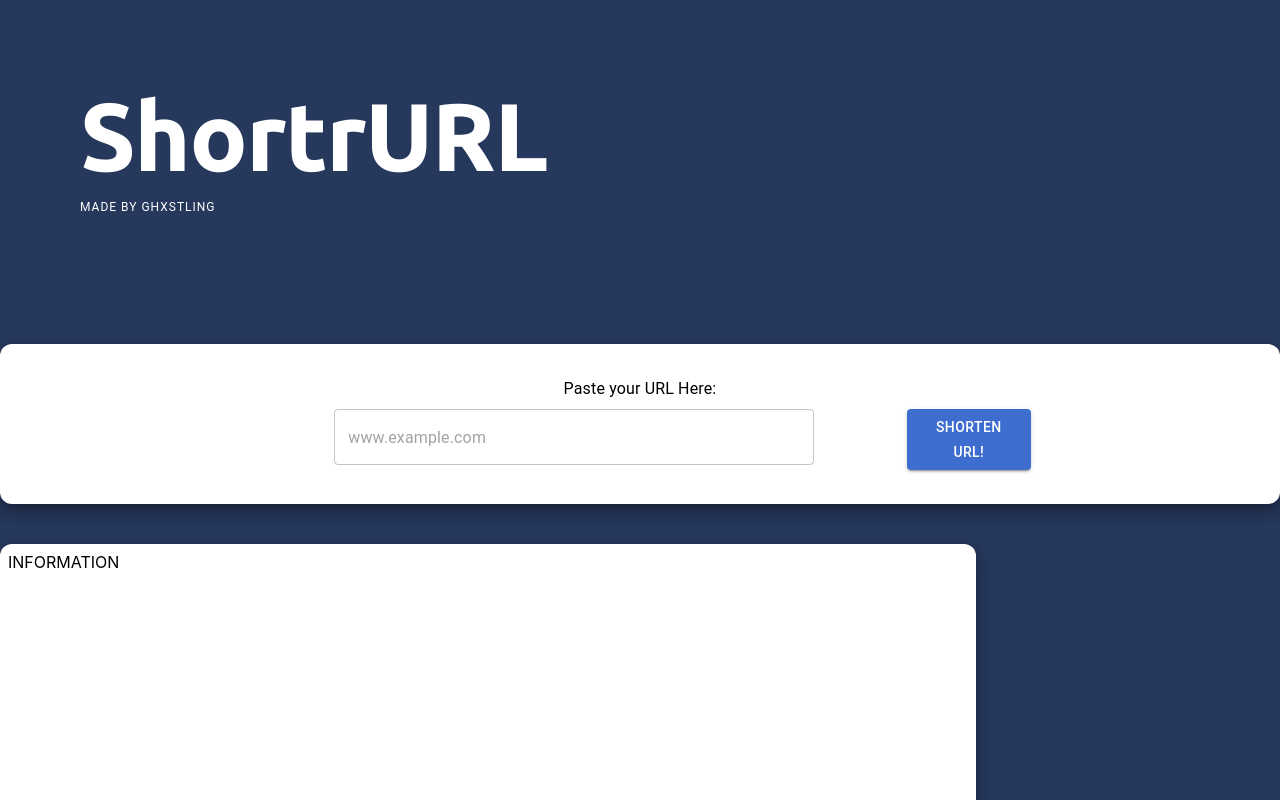
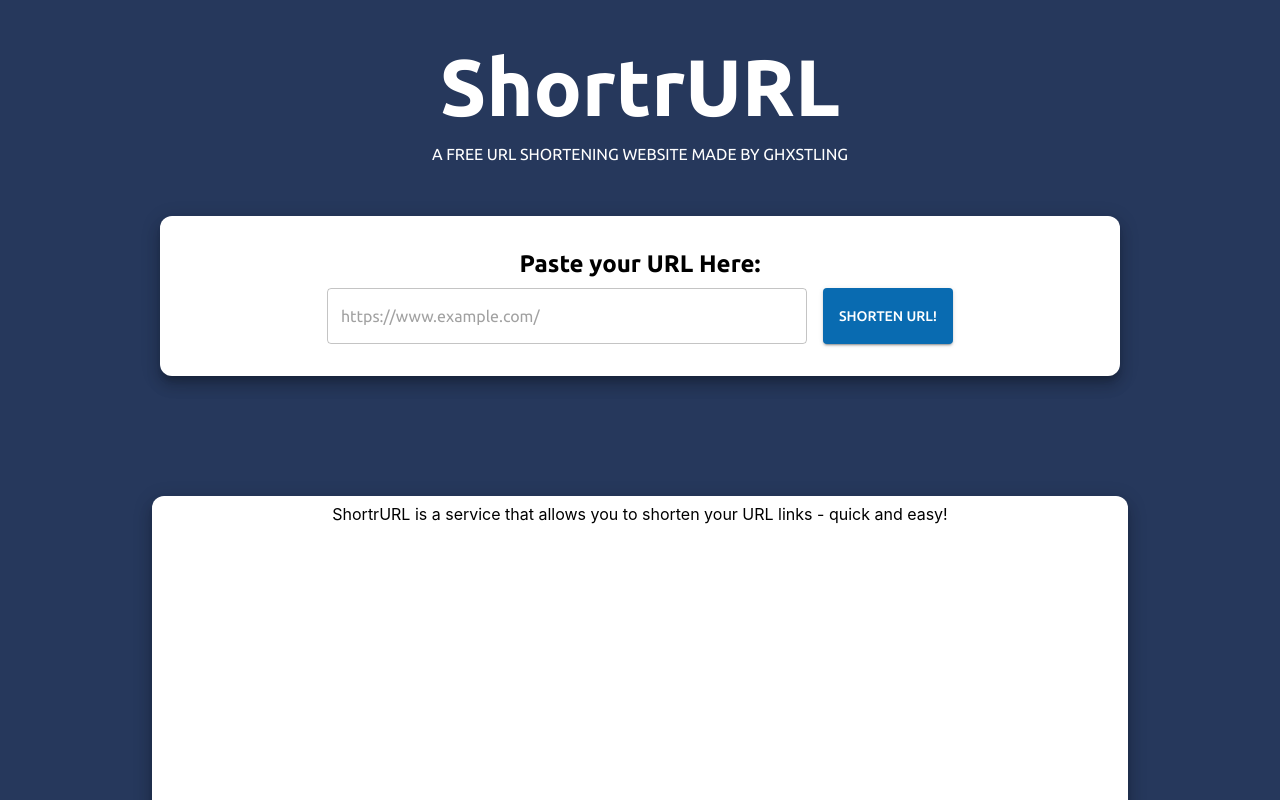
Before and after one commit to ghxstling/shortr-url, a React (Create React App) app: page / in a window 1280 px wide. Shown: the top 800 px of the page. Built offline with nearby package versions, Linux system fonts and the light colour scheme.

Commit message:
refactor: create individual components for each section

```diff
--- a/src/App.tsx
+++ b/src/App.tsx
@@ -9,60 +9,76 @@ import {
   Box,
   Stack,
   Paper,
+  ThemeProvider,
+  Link,
 } from "@mui/material";
+import { centerContent, theme } from "./theme.tsx";
 
-const centerContent = {
-  display: "flex",
-  textAlign: "center",
-  alignItems: "center",
-  justifyContent: "center",
-};
-
-function App() {
+function Header() {
   return (
     <>
-      <Stack spacing={5}>
-        <Box padding={10}>
+      <Box pt={5}>
         <Typography
           variant="h1"
           sx={{
-              fontFamily: ["sans-serif", "Ubuntu"],
+            fontSize: "5rem",
             fontWeight: "bold",
           }}
         >
           ShortrURL
         </Typography>
-          <Typography variant="overline">Made by ghxstling</Typography>
+        <Typography
+          variant="overline"
+          sx={{
+            fontSize: "1rem",
+          }}
+        >
+          A free URL shortening website made by ghxstling
+        </Typography>
       </Box>
+    </>
+  );
+}
+
+function URL() {
+  return (
+    <>
       <Box>
         <Paper
           elevation={10}
           sx={{
-              height: "10em",
+            width: "60rem",
+            height: "10rem",
             bgcolor: "white",
             color: "black",
             borderRadius: 3,
             ...centerContent,
           }}
         >
-            <Grid2 container spacing={1}>
-              <Grid2 size={20}>
-                <Typography variant="body1">Paste your URL Here:</Typography>
+          <Grid2>
+            <Grid2>
+              <Typography
+                variant="h5"
+                gutterBottom
+                sx={{
+                  fontWeight: "bold",
+                }}
+              >
+                Paste your URL Here:
+              </Typography>
             </Grid2>
-              <Grid2 size={10}>
+            <Grid2 container spacing={2}>
               <TextField
                 variant="outlined"
-                  placeholder="www.example.com"
+                placeholder="https://www.example.com/"
                 sx={{
-                    width: "30em",
+                  width: "30rem",
                 }}
               />
-              </Grid2>
-              <Grid2 size={2}>
               <Button
                 variant="contained"
                 sx={{
-                    bgcolor: "#3d6ecf",
+                  bgcolor: "#096bb1",
                   color: "white",
                 }}
               >
@@ -72,24 +88,73 @@ function App() {
           </Grid2>
         </Paper>
       </Box>
+    </>
+  );
+}
+
+function Information() {
+  return (
+    <>
       <Box>
         <Paper
           elevation={10}
           sx={{
-              width: "60em",
-              height: "30em",
+            width: "60rem",
+            height: "20rem",
             bgcolor: "white",
             color: "black",
             padding: 1,
+            mt: 10,
             borderRadius: 3,
           }}
         >
-            INFORMATION
+          ShortrURL is a service that allows you to shorten your URL links -
+          quick and easy!
         </Paper>
       </Box>
-      </Stack>
     </>
   );
 }
 
+function Footer() {
+  return (
+    <>
+      <Box
+        component="footer"
+        sx={{
+          position: "fixed",
+          bottom: 0,
+          p: "1rem",
+          width: "100%",
+        }}
+      >
+        <Typography variant="body1" color="white">
+          {"Copyright © "}
+          {new Date().getFullYear()}{" "}
+          <Link
+            href="https://github.com/ghxstling"
+            target="_blank"
+            color="inherit"
+          >
+            {"Dylan Choy"}
+          </Link>
+        </Typography>
+      </Box>
+    </>
+  );
+}
+
+function App() {
+  return (
+    <ThemeProvider theme={theme}>
+      <Stack spacing={5} sx={centerContent}>
+        <Header />
+        <URL />
+        <Information />
+        <Footer />
+      </Stack>
+    </ThemeProvider>
+  );
+}
+
 export default App;
```
Lines whose indentation alone changed are shown as unchanged.
